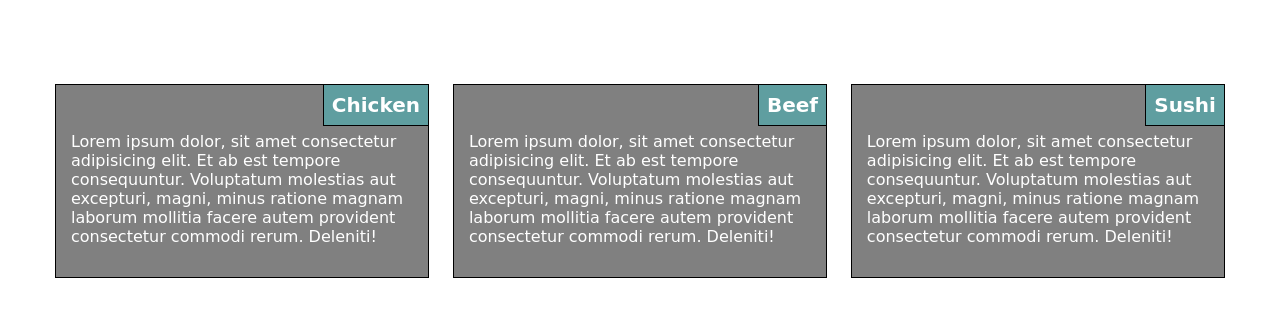
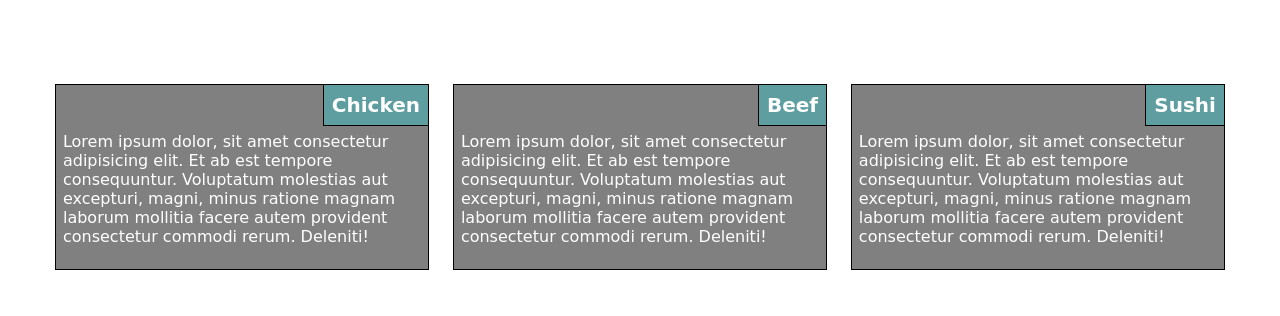
Before and after one commit to AlankarSaxena2712/Coursera-fullstack, a plain HTML site: page Module-2-solution/index.html in a window 1280 px wide. Shown: the part 80-396 px from the top of the page. Drawn offline with Linux system fonts and the light colour scheme.

Commit message:
Second Commit

```diff
--- a/Module-2-solution/css/style.css
+++ b/Module-2-solution/css/style.css
@@ -11,15 +11,8 @@ section
 {
     border: 1px solid black;
     background-color: grey;
-    margin-right: 20px;
-    margin-left: 20px;
-    margin-top: 20px;
     width: 100%;
-    font-family: Georgia, 'Times New Roman', Times, serif;
     color: white;
-    align-content: center;
-    padding-left: 8px;
-    padding-bottom: 8px;
     float: left;
 }
 @media (min-width: 992px){
```
